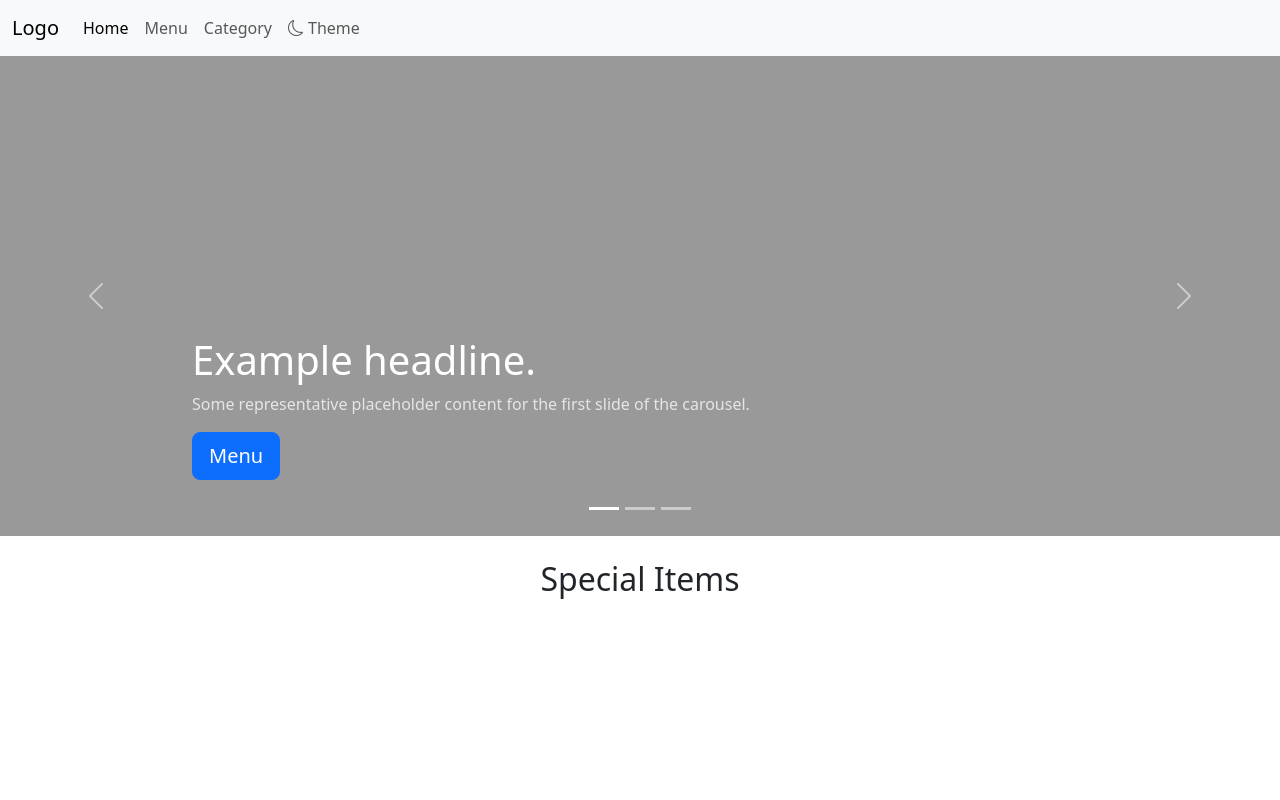
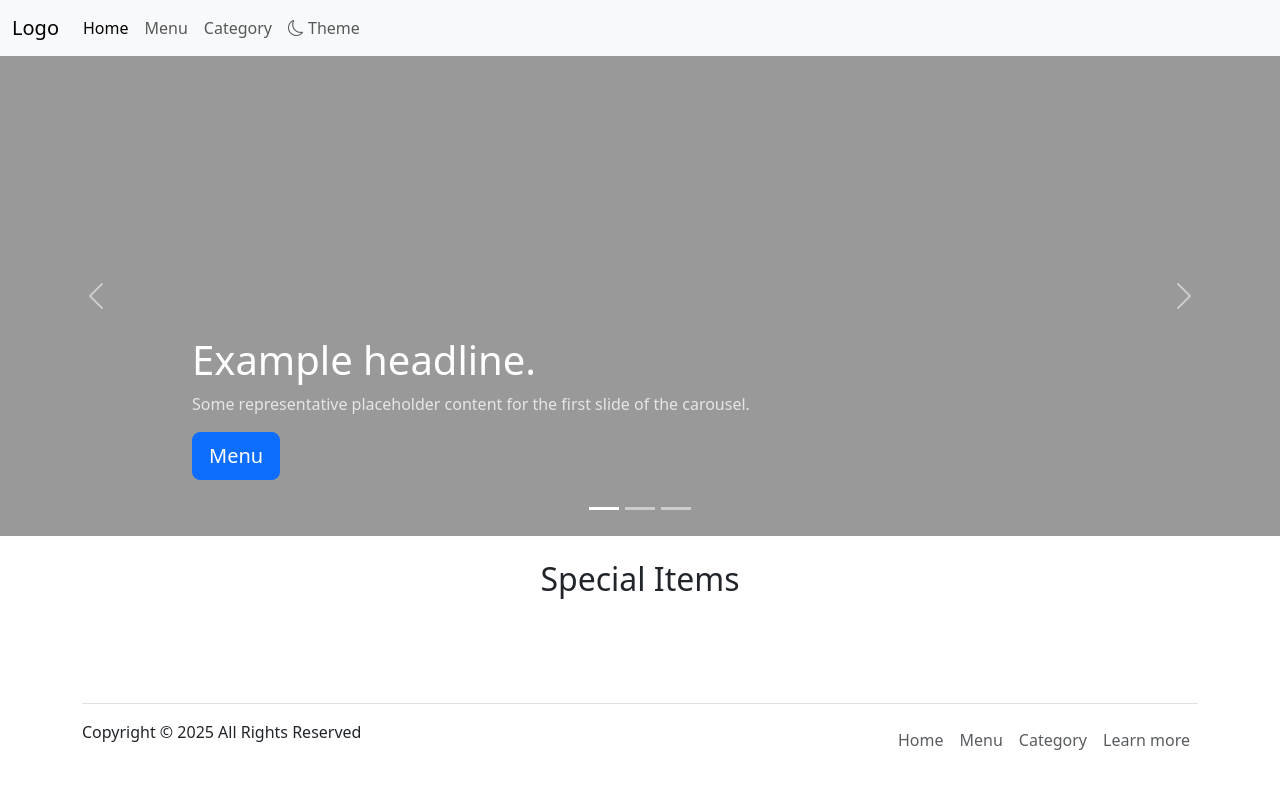
Before and after one commit to The-Accidental-Game-Devs/menu_listing_website, a Django app: page / in a window 1280 px wide. Run offline with Django 5.2, Linux system fonts and the light colour scheme; data that the repository does not hold is empty; some libraries are stand-ins or nearby versions.

Commit message:
Add footer
Signed-off-by: Aung <aung.lin.thant.address@gmail.com>

```diff
--- a/core/templates/core/base.html
+++ b/core/templates/core/base.html
@@ -25,7 +25,7 @@
 </main>
 
 <footer>
-    {% block footer %}{% endblock %}
+    {% include 'core/partials/footer.html' %}
 </footer>
 
 <script src="{% static 'global/js/bootstrap.bundle.min.js' %}"></script>
--- /dev/null
+++ b/core/templates/core/partials/footer.html
@@ -0,0 +1,19 @@
+<div class="container">
+    <div class="d-flex flex-wrap justify-content-between py-3 my-4 border-top">
+        <p class="text-center mb-0">Copyright &copy; 2025 All Rights Reserved</p>
+        <ul class="nav col-md-6 justify-content-end">
+            <li class="nav-item">
+                <a class="nav-link px-2 text-body-secondary" href="{% url 'core:home' %}">Home</a>
+            </li>
+            <li class="nav-item">
+                <a class="nav-link px-2 text-body-secondary" href="{% url 'menu:menu' %}">Menu</a>
+            </li>
+            <li class="nav-item">
+                <a class="nav-link px-2 text-body-secondary" href="{% url 'menu:category' %}">Category</a>
+            </li>
+            <li class="nav-item">
+                <a class="nav-link px-2 text-body-secondary" href="#">Learn more</a>
+            </li>
+        </ul>
+    </div>
+</div>
--- a/static/global/css/custom.css
+++ b/static/global/css/custom.css
@@ -1,3 +1,19 @@
+html, body {
+    height: 100%;
+    margin: 0;
+    display: flex;
+    flex-direction: column;
+}
+
+main {
+    flex: 1 0 auto;
+}
+
+footer {
+    flex-shrink: 0;
+}
+
+
 .carousel-img {
     width: 100%;
     height: auto;
```
